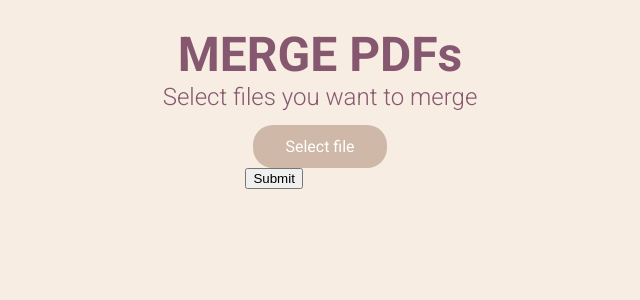
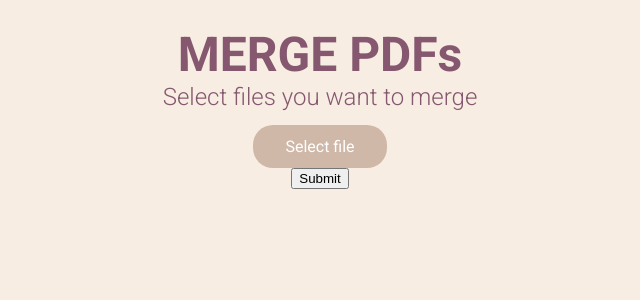
Before and after one commit to adam-lepkowski/PDFMerger, a Django app: page / in a window 1280 px wide. Shown: the top 300 px of the page, without its empty margins (320-960 px from the left). Run offline with Django 4.2, Linux system fonts and the light colour scheme; some libraries are stand-ins or nearby versions.

Commit message:
Flex form display

```diff
--- a/merger/static/merger/styles.css
+++ b/merger/static/merger/styles.css
@@ -25,6 +25,14 @@ body {
     font-size: 1.5rem;
     font-weight: 300;
     margin: 0 0 0.5% 0;
+}
+
+/* form */
+
+.file-form {
+    align-items: center;
+    display: flex;
+    flex-direction: column;
 }
 
 /* file rows */
--- a/merger/templates/merger/index.html
+++ b/merger/templates/merger/index.html
@@ -14,7 +14,7 @@
     <section id="content">
         <h1 class="title">MERGE PDFs</h1>
         <h2 class="subtitle">Select files you want to merge</h2>
-        <form action="" method="">
+        <form action="" method="" class="file-form">
             <div class="rows">
                 <div class="file-row">
                     <div class="nav-div"></div>
```
